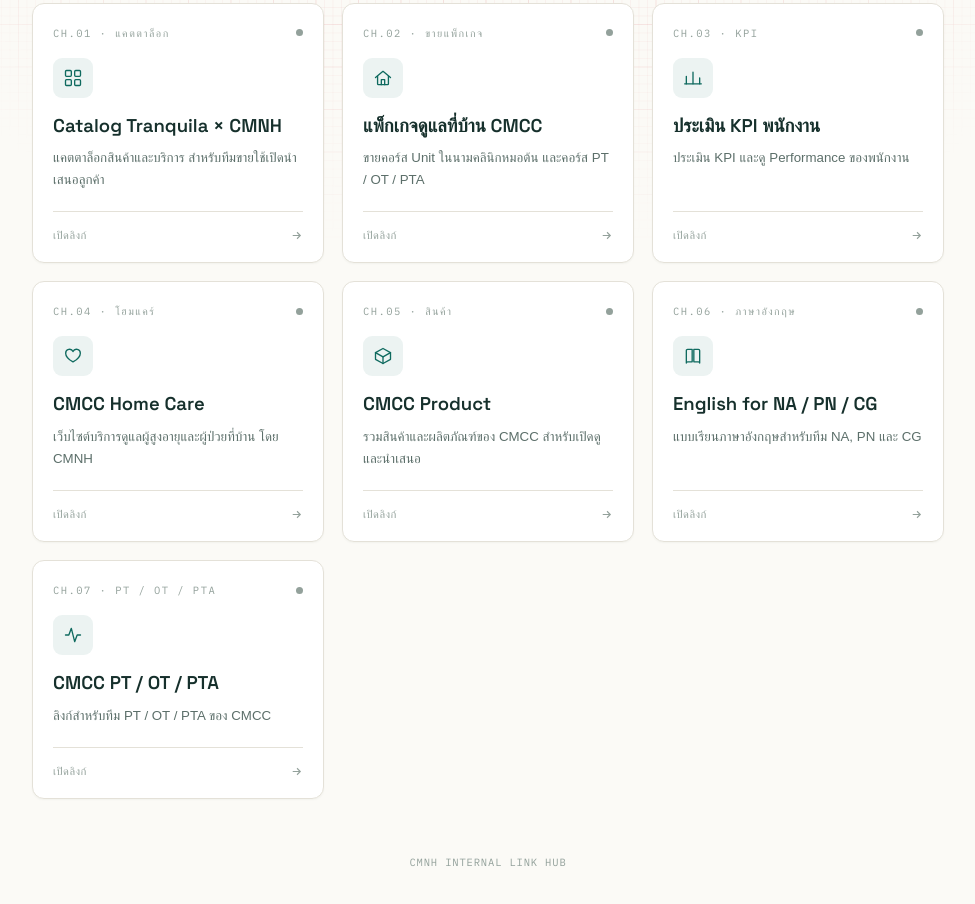
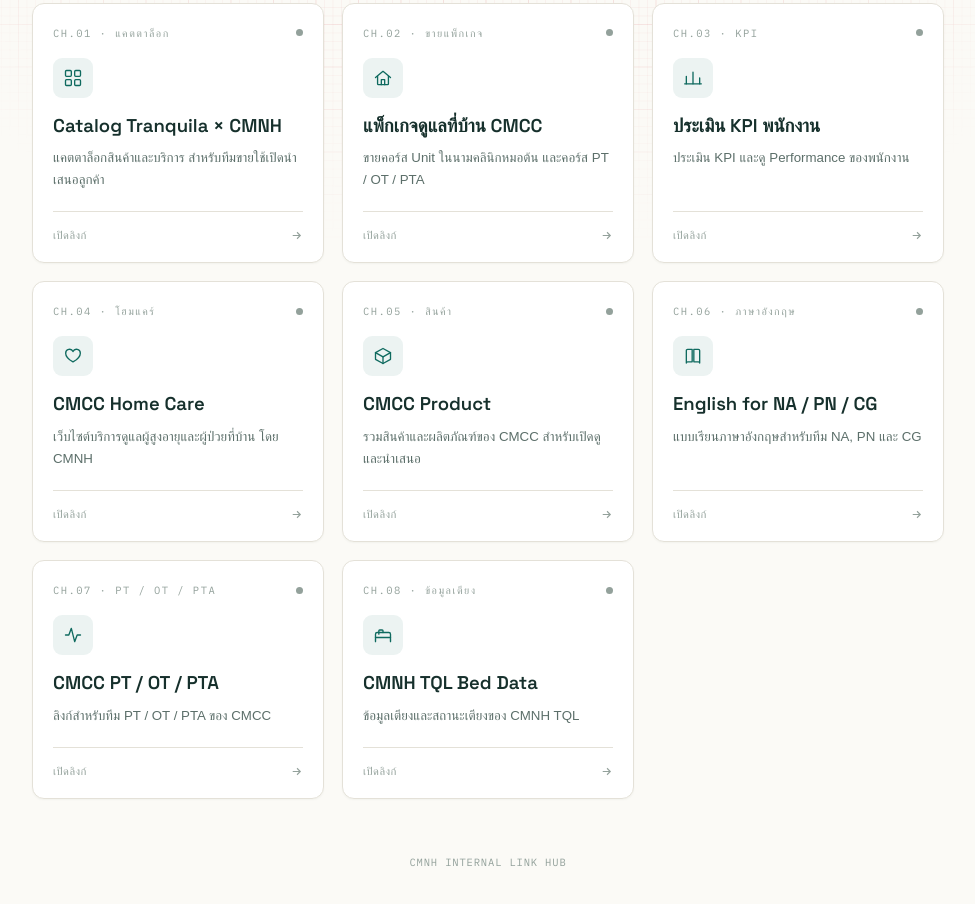
Before and after one commit to CMNH-NeuroClinic/-CMNH-TQL, a plain HTML site: page index.html in a window 1280 px wide. Shown: the part 316-1220 px from the top of the page, without its empty margins (152-1127 px from the left). Drawn offline with Linux system fonts and the light colour scheme; a web font is replaced by a local one.

Commit message:
Update index.html

```diff
--- a/index.html
+++ b/index.html
@@ -164,6 +164,7 @@
   .card:nth-child(5){ animation-delay:.56s; }
   .card:nth-child(6){ animation-delay:.64s; }
   .card:nth-child(7){ animation-delay:.72s; }
+  .card:nth-child(8){ animation-delay:.8s; }
 
   .card:hover, .card:focus-visible{
     border-color:var(--card-border-hover);
@@ -423,6 +424,27 @@
         </div>
       </a>
 
+      <a class="card" href="https://cmnh-neuroclinic.github.io/CMNH_TQL-BED-DATA/" target="_blank" rel="noopener">
+        <div class="card-top">
+          <span class="ch">CH.08 · ข้อมูลเตียง</span>
+          <span class="pulse-dot"></span>
+        </div>
+        <div class="icon-wrap">
+          <svg viewBox="0 0 24 24" fill="none" stroke-width="1.6" stroke-linecap="round" stroke-linejoin="round">
+            <path d="M3 18v-7a2 2 0 0 1 2-2h14a2 2 0 0 1 2 2v7"/>
+            <path d="M3 15h18"/>
+            <path d="M7 11V7a1 1 0 0 1 1-1h3a1 1 0 0 1 1 1v2"/>
+            <path d="M3 18v2M21 18v2"/>
+          </svg>
+        </div>
+        <h2>CMNH TQL Bed Data</h2>
+        <p>ข้อมูลเตียงและสถานะเตียงของ CMNH TQL</p>
+        <div class="card-bottom">
+          <span>เปิดลิงก์</span>
+          <svg viewBox="0 0 24 24" fill="none" stroke="currentColor" stroke-width="2"><path d="M5 12h14M13 6l6 6-6 6"/></svg>
+        </div>
+      </a>
+
     </div>
 
     <footer>CMNH INTERNAL LINK HUB</footer>
```
